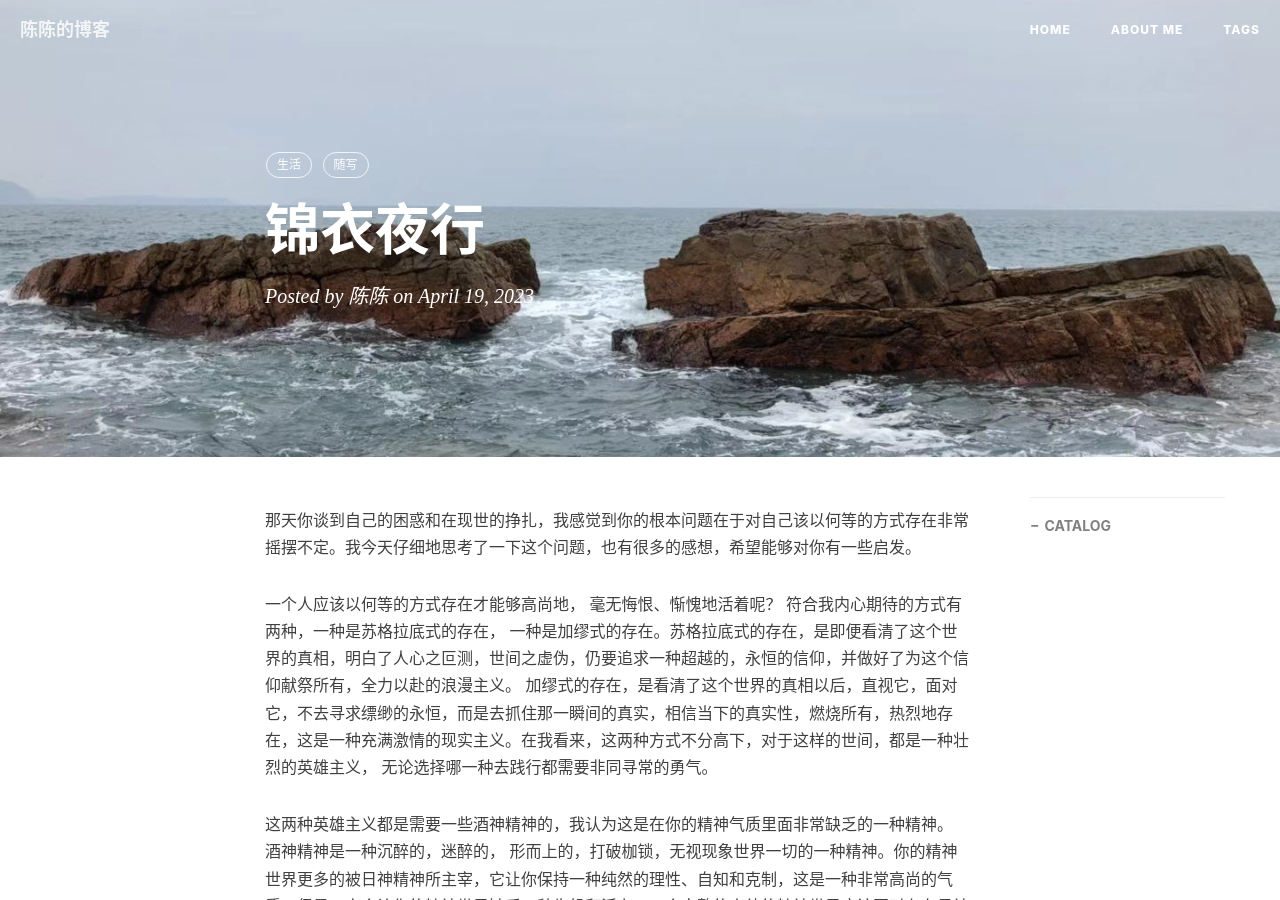
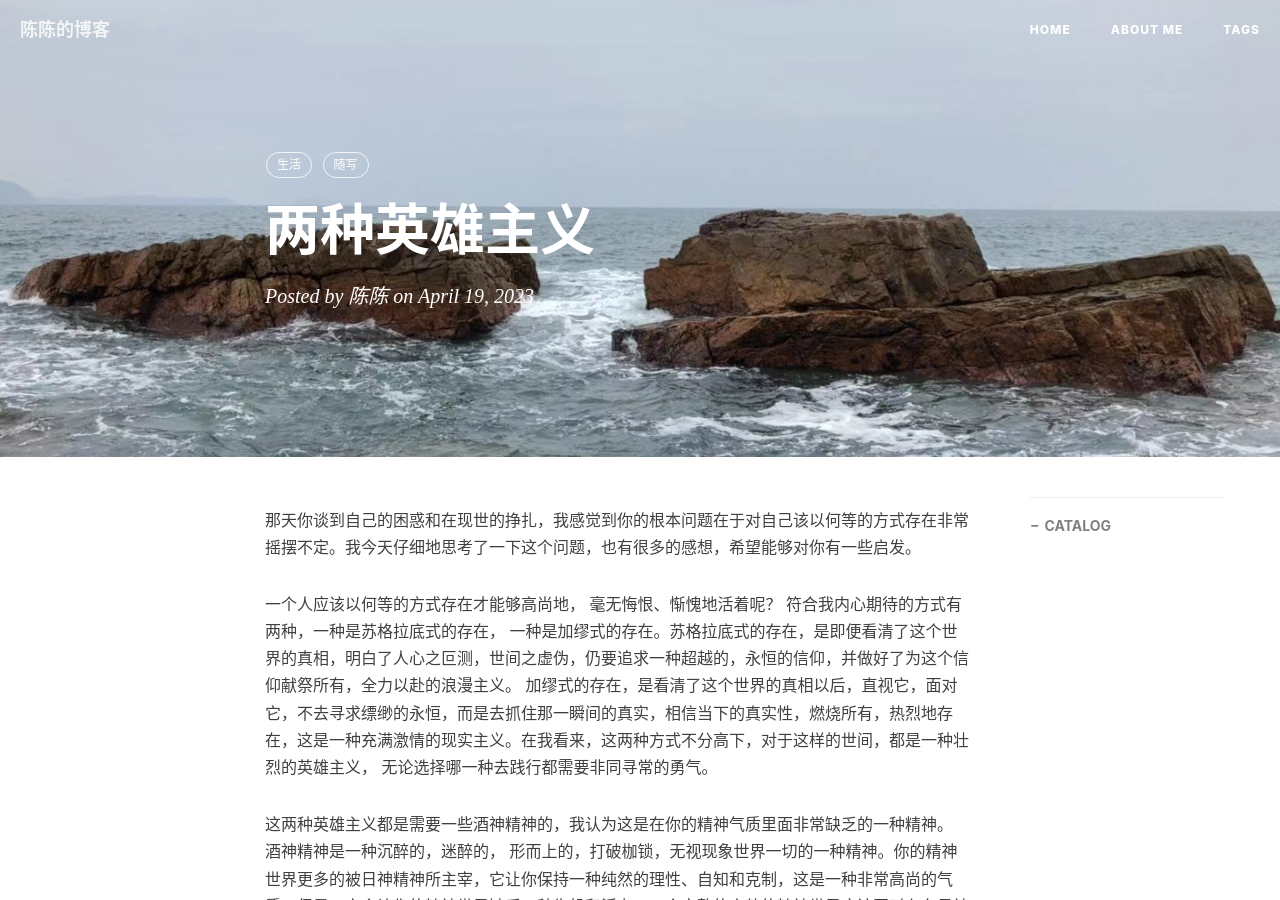
Before and after one commit to chensong212/chensong212.github.io, a Jekyll site: the page built from _posts/2023-04-19-twoHeroism.md, in a window 1280 px wide and 900 px high. Built offline with Jekyll 4.4.1, drawn with Linux system fonts in a browser that asks for light colours; nearby versions of some CDN libraries; comment, search, counter and statistics services are not loaded.

Commit message:
Update 2023-04-19-twoHeroism.md

```diff
--- a/_posts/2023-04-19-twoHeroism.md
+++ b/_posts/2023-04-19-twoHeroism.md
@@ -1,6 +1,6 @@
 ---
 layout:     post
-title:     锦衣夜行
+title:     两种英雄主义
 subtitle:
 date:       2023-04-19
 author:     陈陈
```
